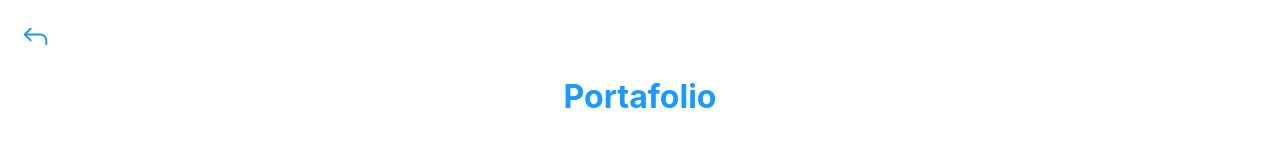
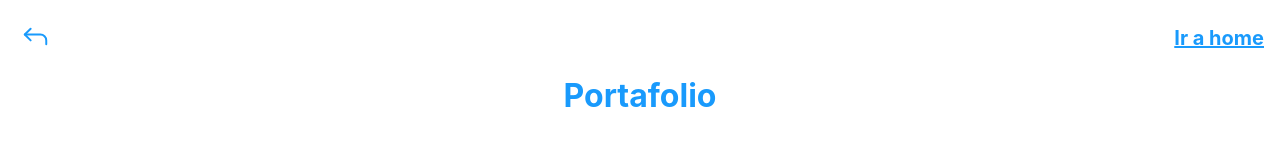
Before and after one commit to rsbmk/rsbmk.ml, a Next.js app: page /portafolio in a window 1280 px wide. Shown: the top 160 px of the page. Built offline with nearby package versions, Linux system fonts and the light colour scheme; grey boxes are pictures that could not be loaded.

Commit message:
(add): boton para viajar a la home desde los post y proyectos

```diff
--- a/components/ui/buttonBack/index.js
+++ b/components/ui/buttonBack/index.js
@@ -1,4 +1,5 @@
 import { Arrow } from 'components/icons/arrow'
+import Link from 'next/link'
 import { useRouter } from 'next/router'
 import { useCallback } from 'react'
 import styles from 'styles/Home.module.css'
@@ -8,8 +9,13 @@ export function ButtonBack () {
   const handleClickBackHome = useCallback(() => router.back(), [])
 
   return (
-    <button className={styles.btnArrowBack} onClick={handleClickBackHome}>
-      <Arrow />
-    </button>
+    <nav className={styles.nav}>
+      <button className={styles.btnArrowBack} onClick={handleClickBackHome}>
+        <Arrow />
+      </button>
+      <Link href="/">
+        Ir a home
+      </Link>
+    </nav>
   )
 }
--- a/styles/Home.module.css
+++ b/styles/Home.module.css
@@ -6,6 +6,13 @@
   .userSection {
     width: 35vw;
   }
+}
+.nav{
+  display: flex;
+  align-items: center;
+  justify-content: space-between;
+  font-weight: 700;
+  font-size: 1.25em;
 }
 .userSection {
   display: flex;
```
